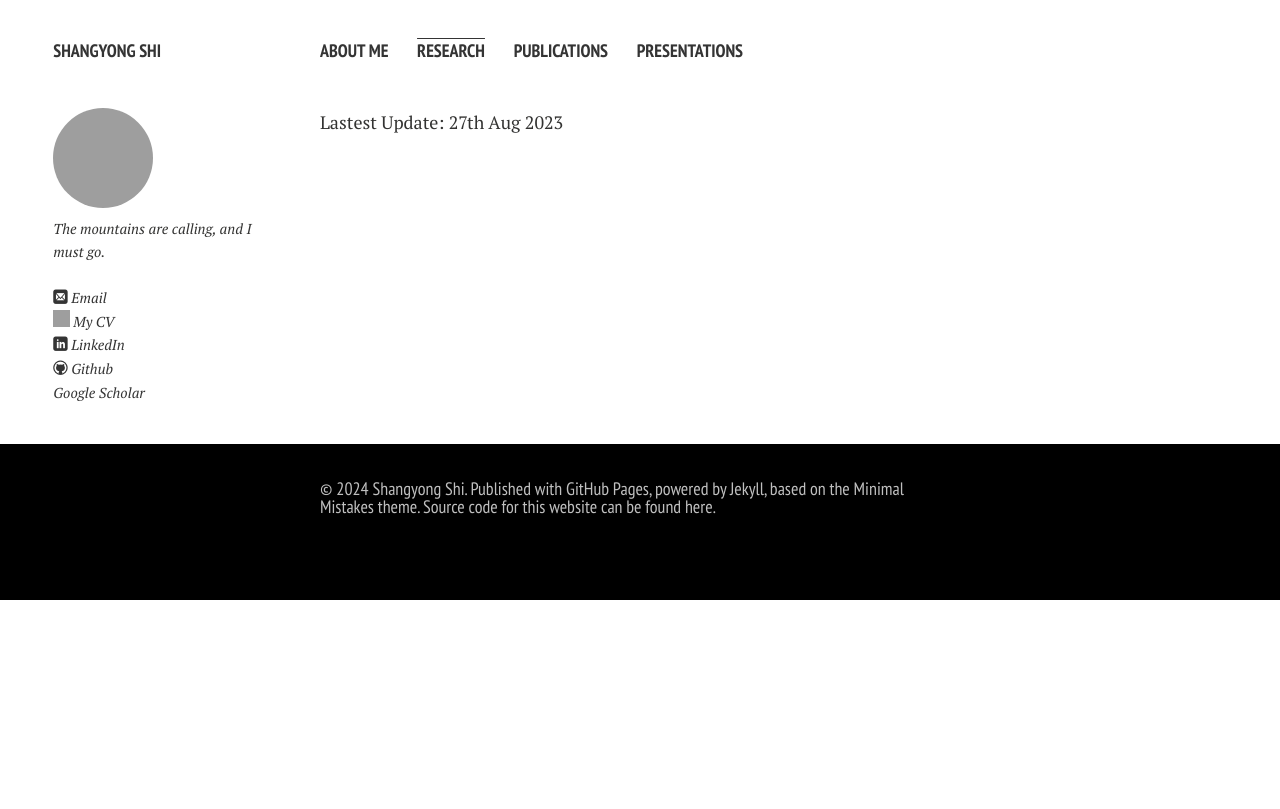
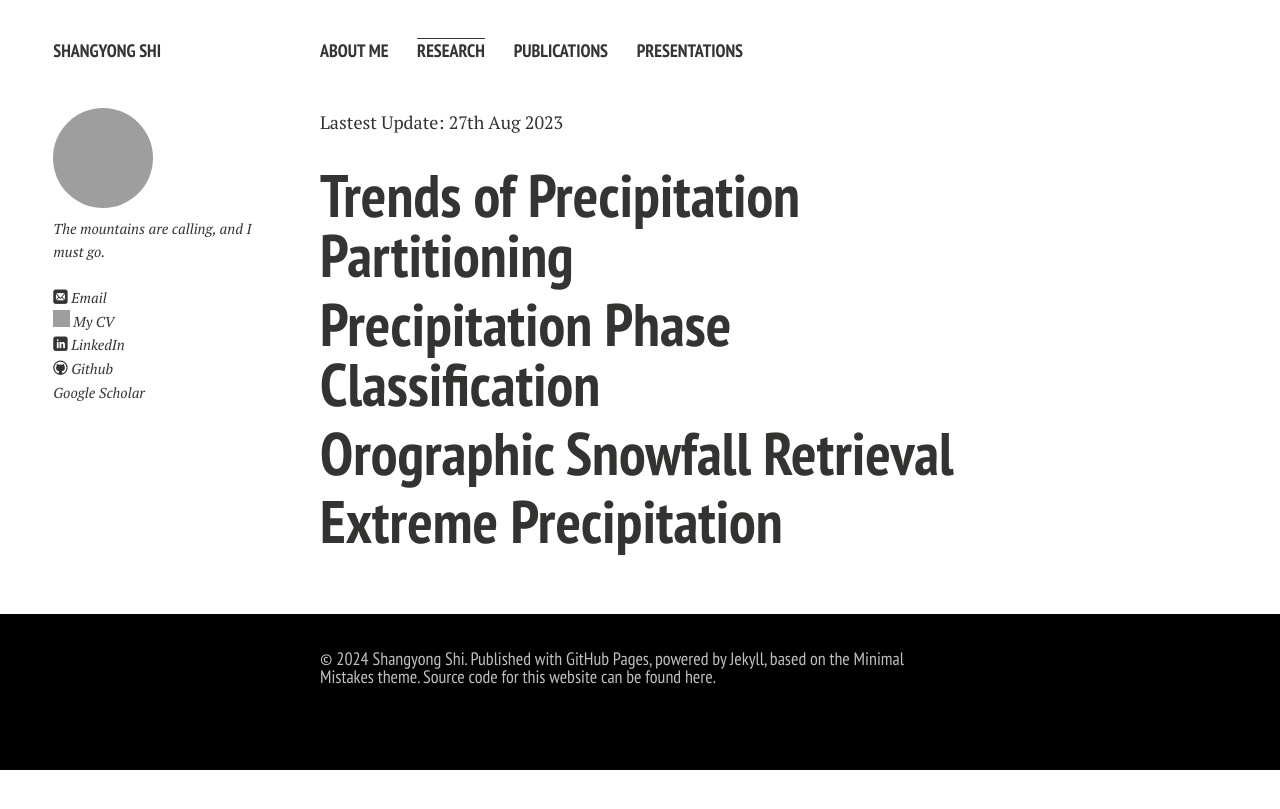
Before and after one commit to ShangyongShi/shangyongshi.github.io, a Jekyll site: the page built from research.md, in a window 1280 px wide. Shown: the top 809 px of the page. Built offline with Jekyll 4.4.1, drawn with Linux system fonts in a browser that asks for light colours; nearby versions of some CDN libraries; comment, search, counter and statistics services are not loaded; a style sheet for code colours, icons or effects is not loaded; grey boxes are pictures that could not be loaded.

Commit message:
add research subsections

```diff
--- a/research.md
+++ b/research.md
@@ -5,3 +5,17 @@ title: Research
 ---
 
 Lastest Update: 27th Aug 2023
+
+# [Trends of Precipitation Partitioning](https://shangyongshi.github.io/research/sepetrend/)
+
+
+
+# Precipitation Phase Classification
+
+
+
+# Orographic Snowfall Retrieval
+
+
+
+# Extreme Precipitation
```
Also changed, not shown: research/sepetrend.md (added, +8 -0 lines).
